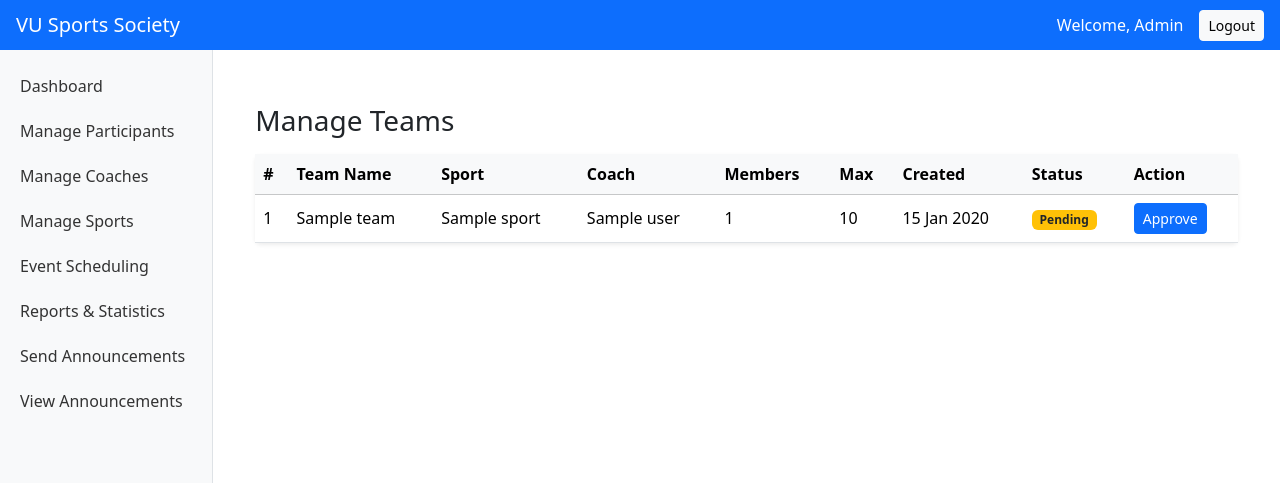
After one commit to hammad-ali19/VU-SPORTS-APP, a Python web app: template app/templates/admin/teams-management.html in a window 1280 px wide. The commit adds this page. Shown: the top 483 px of the page. Run offline with Jinja, Linux system fonts and the light colour scheme; the template is opened without the code that fills it: most values are stand-ins (such as "Sample title", 1, 10 or a date in 2020); some libraries are stand-ins or nearby versions.

Commit message:
'jjukhh'

```diff
--- a/app/coach/routes.py
+++ b/app/coach/routes.py
@@ -165,10 +165,10 @@ def create_team():
         name = request.form.get('name')
         max_participants = request.form.get('max_participants')
         if name and max_participants:
-            team = Team(name=name, max_participants=int(max_participants), sport_id=sport.id, coach_id=current_user.coach.id)
+            team = Team(name=name, max_participants=int(max_participants), approved=False, sport_id=sport.id, coach_id=current_user.coach.id)
             db.session.add(team)
             db.session.commit()
-            flash("Team created successfully!", "success")
+            flash("Team created successfully! Participants would be able to join after admin approves the team.", "success")
             return redirect(url_for("coach.teams"))
         else:
             flash("Please fill all fields.", "danger")
--- /dev/null
+++ b/app/templates/admin/teams-management.html
@@ -0,0 +1,72 @@
+{% extends "admin/base.html" %}
+
+{% block content %}
+<div class="container mt-4">
+
+    <h3 class="mb-3">Manage Teams</h3>
+
+    {% if teams %}
+    <div class="card shadow-sm border-0">
+        <div class="card-body p-0">
+            <div class="table-responsive">
+                <table class="table table-hover align-middle mb-0">
+
+                    <thead class="table-light">
+                        <tr>
+                            <th>#</th>
+                            <th>Team Name</th>
+                            <th>Sport</th>
+                            <th>Coach</th>
+                            <th>Members</th>
+                            <th>Max</th>
+                            <th>Created</th>
+                            <th>Status</th>
+                            <th>Action</th>
+                        </tr>
+                    </thead>
+
+                    <tbody>
+                        {% for t in teams %}
+                        <tr>
+                            <td>{{ loop.index }}</td>
+                            <td>{{ t.name }}</td>
+                            <td>{{ t.sport.name }}</td>
+                            <td>{{ t.coach.user.name }}</td>
+                            <td>{{ t.members|length }}</td>
+                            <td>{{ t.max_participants }}</td>
+                            <td>{{ t.created_at.strftime('%d %b %Y') }}</td>
+
+                            <td>
+                                {% if t.approved %}
+                                    <span class="badge bg-success">Approved</span>
+                                {% else %}
+                                    <span class="badge bg-warning text-dark">Pending</span>
+                                {% endif %}
+                            </td>
+
+                            <td>
+                                {% if not t.approved %}
+                                <form method="POST" action="{{ url_for('admin.approve_team', team_id=t.id) }}">
+                                    <input type="hidden" name="csrf_token" value="{{csrf_token()}}">
+                                    <button type="submit" class="btn btn-sm btn-primary">
+                                        Approve
+                                    </button>
+                                </form>
+                                {% else %}
+                                    <span class="text-muted">—</span>
+                                {% endif %}
+                            </td>
+                        </tr>
+                        {% endfor %}
+                    </tbody>
+
+                </table>
+            </div>
+        </div>
+    </div>
+    {% else %}
+        <div class="alert alert-info">No teams found.</div>
+    {% endif %}
+
+</div>
+{% endblock %}
--- a/app/templates/coach/dashboard.html
+++ b/app/templates/coach/dashboard.html
@@ -3,6 +3,7 @@
 {% block title %}<title>Dashboard</title>{% endblock %}
 
 {% block content %}
+    <h2 class="mb-3">Coach Dashboard: </h2>
     <div class="table-responsive">
 
         <h4>Recent Approval Requests</h4>
```
Also changed, not shown: app/admin/routes.py (+23 -1 lines), app/models.py (+29 -28 lines), app/participant/routes.py (+9 -0 lines).
